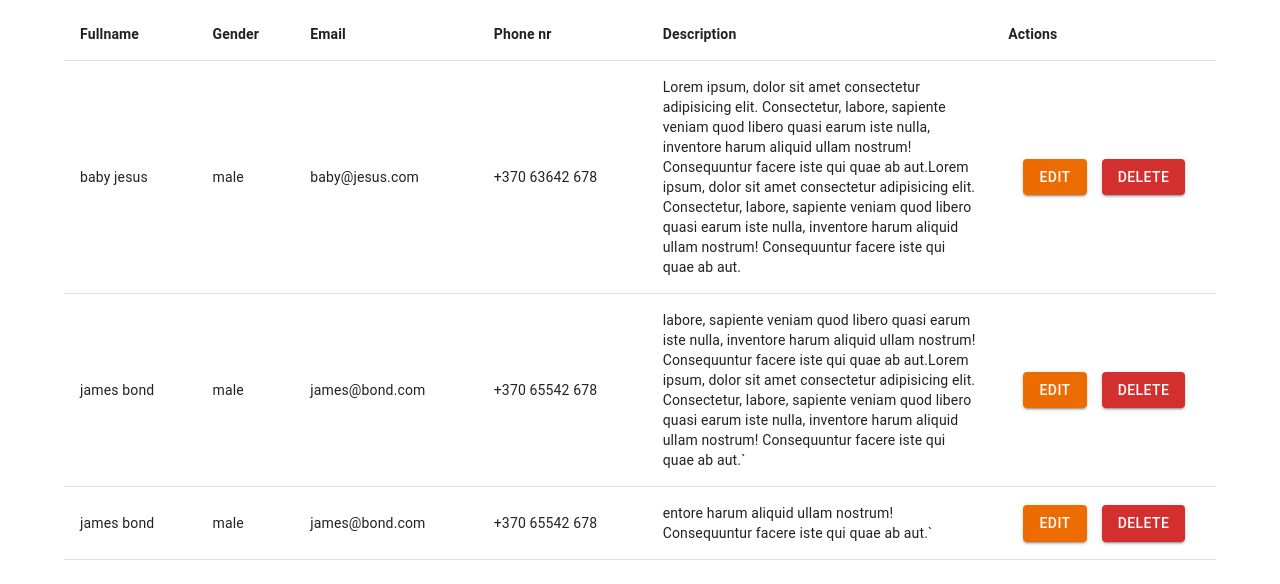
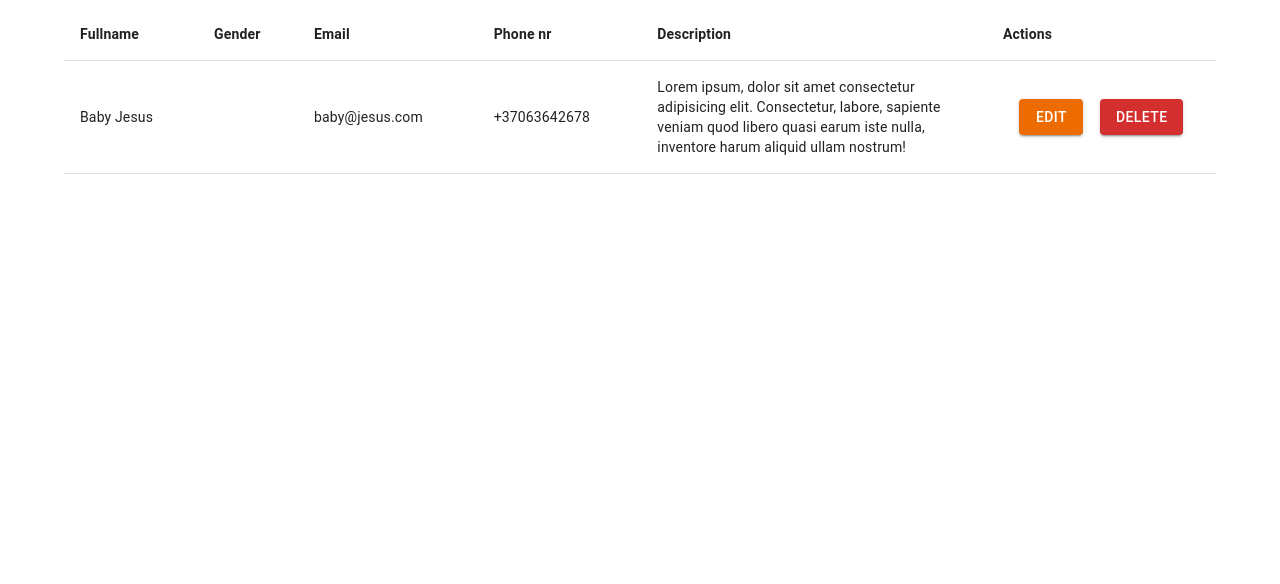
Before and after one commit to karolisjon/react-participants-list, a React (Create React App) app: page / in a window 1280 px wide. Shown: the top 584 px of the page. Built offline with nearby package versions, Linux system fonts and the light colour scheme; data requests are answered from the project's data file.

Commit message:
feat: implemented functionality to fetch data from the database.json and to render it dynamically in the table

```diff
--- a/src/components/participants-table.jsx
+++ b/src/components/participants-table.jsx
@@ -1,4 +1,4 @@
-import React from 'react';
+import React, { useEffect, useState } from 'react';
 import {
   Box,
   Button,
@@ -20,7 +20,13 @@ const tableColumns = [
 ];
 
 const ParticipantsTable = () => {
+  const [participants, setParticipants] = useState([]);
 
+  useEffect(() => {
+    fetch('http://localhost:3004/participants')
+      .then(response => response.json())
+      .then(participant => setParticipants(participant));
+  }, []);
 
   return (
     <TableContainer>
@@ -35,12 +41,21 @@ const ParticipantsTable = () => {
         </TableHead>
 
         <TableBody>
-          <TableRow>
-            <TableCell>baby jesus</TableCell>
-            <TableCell align="left">male</TableCell>
-            <TableCell align="left">baby@jesus.com</TableCell>
-            <TableCell align="left">+370 63642 678</TableCell>
-            <TableCell align="left" sx={{ width: '30%' }}>Lorem ipsum, dolor sit amet consectetur adipisicing elit. Consectetur, labore, sapiente veniam quod libero quasi earum iste nulla, inventore harum aliquid ullam nostrum! Consequuntur facere iste qui quae ab aut.Lorem ipsum, dolor sit amet consectetur adipisicing elit. Consectetur, labore, sapiente veniam quod libero quasi earum iste nulla, inventore harum aliquid ullam nostrum! Consequuntur facere iste qui quae ab aut.</TableCell>
+          {
+            participants.map(({
+              id,
+              fullname,
+              gender,
+              email,
+              phone,
+              description
+            }) => (
+              <TableRow key={id}>
+                <TableCell>{fullname}</TableCell>
+                <TableCell align="left">{gender}</TableCell>
+                <TableCell align="left">{email}</TableCell>
+                <TableCell align="left">{phone}</TableCell>
+                <TableCell align="left" sx={{ width: '30%' }}>{description}</TableCell>
                 <TableCell align="left">
                   <Box sx={{ display: 'flex', justifyContent: 'space-evenly' }}>
                     <Button variant='contained' color='warning'>Edit</Button>
@@ -48,34 +63,9 @@ const ParticipantsTable = () => {
                   </Box>
                 </TableCell>
               </TableRow>
+            ))
+          }
 
-          <TableRow>
-            <TableCell>james bond</TableCell>
-            <TableCell align="left">male</TableCell>
-            <TableCell align="left">james@bond.com</TableCell>
-            <TableCell align="left">+370 65542 678</TableCell>
-            <TableCell align="left" sx={{ width: '30%' }}>labore, sapiente veniam quod libero quasi earum iste nulla, inventore harum aliquid ullam nostrum! Consequuntur facere iste qui quae ab aut.Lorem ipsum, dolor sit amet consectetur adipisicing elit. Consectetur, labore, sapiente veniam quod libero quasi earum iste nulla, inventore harum aliquid ullam nostrum! Consequuntur facere iste qui quae ab aut.`</TableCell>
-            <TableCell align="left">
-              <Box sx={{ display: 'flex', justifyContent: 'space-evenly' }}>
-                <Button variant='contained' color='warning'>Edit</Button>
-                <Button variant='contained' color='error'>Delete</Button>
-              </Box>
-            </TableCell>
-          </TableRow>
-
-          <TableRow>
-            <TableCell>james bond</TableCell>
-            <TableCell align="left">male</TableCell>
-            <TableCell align="left">james@bond.com</TableCell>
-            <TableCell align="left">+370 65542 678</TableCell>
-            <TableCell align="left" sx={{ width: '30%' }}>entore harum aliquid ullam nostrum! Consequuntur facere iste qui quae ab aut.`</TableCell>
-            <TableCell align="left">
-              <Box sx={{ display: 'flex', justifyContent: 'space-evenly' }}>
-                <Button variant='contained' color='warning'>Edit</Button>
-                <Button variant='contained' color='error'>Delete</Button>
-              </Box>
-            </TableCell>
-          </TableRow>
 
         </TableBody>
 
```
Lines whose indentation alone changed are shown as unchanged.
